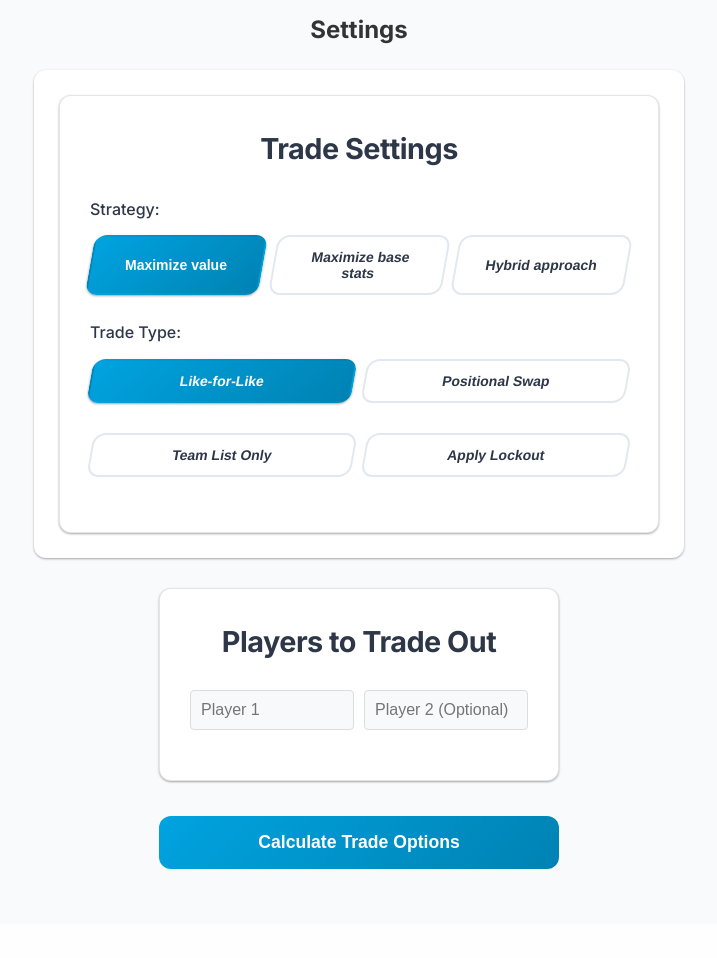
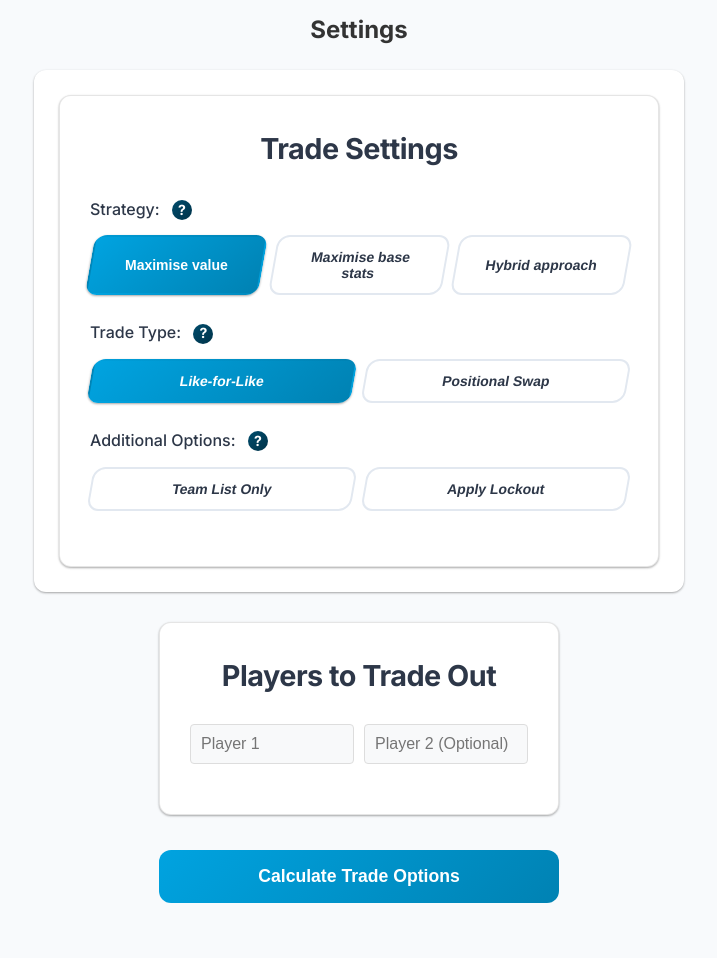
Before and after one commit to rrit5727/fantasy_calc_deployment, a Flask app: page / in a window 1280 px wide. Shown: the part 271-1229 px from the top of the page, without its empty margins (281-998 px from the left). Before the commit the page ends 1140 px from the top, so only its background shows below. Run offline with Flask 3, Linux system fonts and the light colour scheme; parts of the project's set-up code (start-up, migrations or seed data) failed here and were passed over; some libraries are stand-ins or nearby versions.

Commit message:
add tooltips

```diff
--- a/templates/index.html
+++ b/templates/index.html
@@ -481,6 +481,63 @@
                 color: white;
             }
         }
+
+        .tooltip-container {
+            position: relative;
+            display: inline-flex;
+            align-items: center;
+            margin-left: 8px;
+        }
+
+        .tooltip-trigger {
+            width: 20px;
+            height: 20px;
+            background: var(--secondary-gradient);
+            color: white;
+            border-radius: 50%;
+            display: flex;
+            align-items: center;
+            justify-content: center;
+            cursor: pointer;
+            font-size: 14px;
+            font-weight: bold;
+        }
+
+        .tooltip-text {
+            position: absolute;
+            left: 30px;
+            top: 50%;
+            transform: translateY(-50%);
+            background: var(--secondary-gradient);
+            color: white;
+            padding: 8px 12px;
+            border-radius: var(--border-radius);
+            font-size: 14px;
+            width: 250px;
+            visibility: hidden;
+            opacity: 0;
+            transition: opacity 0.3s ease;
+            z-index: 100;
+            box-shadow: var(--box-shadow);
+        }
+
+        .tooltip-container:hover .tooltip-text {
+            visibility: visible;
+            opacity: 1;
+        }
+
+        /* Mobile tooltip behavior */
+        @media (max-width: 768px) {
+            .tooltip-text {
+                display: none;
+            }
+
+            .tooltip-container:active .tooltip-text {
+                display: block;
+                visibility: visible;
+                opacity: 1;
+            }
+        }
     </style>
     <!-- Hotjar Tracking Code -->
     <script>
@@ -509,23 +566,37 @@
                 <div class="panel">
                     <div class="panel-title">Trade Settings</div>
 
-                    <!-- Strategy selection block: Updated the button classes -->
+                    <!-- Strategy selection block -->
                     <div class="form-group strategy-group">
-                        <label>Strategy:</label>
+                        <label>Strategy:
+                            <div class="tooltip-container">
+                                <div class="tooltip-trigger">?</div>
+                                <div class="tooltip-text">
+                                    Choose how to optimise your trades: 'Maximise value' recommends players whose base stats exceed what they are priced at, 'Maximise base stats' prioritizes players with the highest base stats, while 'Hybrid approach' recommends a value pick and a high base stats player.
+                                </div>
+                            </div>
+                        </label>
                         <div class="button-row button-row-3">
                             <button type="button" class="setting-box selected" data-strategy="1">
-                                <span>Maximize value</span>
+                                <span>Maximise value</span>
                             </button>
-                            <button type="button" class="setting-box" data-strategy="2">Maximize base stats</button>
+                            <button type="button" class="setting-box" data-strategy="2">Maximise base stats</button>
                             <button type="button" class="setting-box" data-strategy="3">Hybrid approach</button>
                         </div>
                         <!-- Hidden input to store selected strategy -->
                         <input type="hidden" id="strategy" name="strategy" value="1">
                     </div>
 
-                    <!-- Trade type selection block: Updated the button classes -->
+                    <!-- Trade type selection block -->
                     <div class="form-group trade-type-group">
-                        <label>Trade Type:</label>
+                        <label>Trade Type:
+                            <div class="tooltip-container">
+                                <div class="tooltip-trigger">?</div>
+                                <div class="tooltip-text">
+                                    Like-for-Like maintains the same positions as traded out players, while Positional Swap allows trading across different positions.
+                                </div>
+                            </div>
+                        </label>
                         <div class="button-row button-row-2">
                             <button type="button" class="setting-box selected" data-type="likeForLike">Like-for-Like</button>
                             <button type="button" class="setting-box" data-type="positionalSwap">Positional Swap</button>
@@ -534,9 +605,16 @@
                         <input type="hidden" id="tradeType" name="tradeType" value="likeForLike">
                     </div>
 
-                    <!-- Position Selection for Positional Swap (moved to the bottom of this panel) -->
+                    <!-- Position Selection for Positional Swap -->
                     <div id="positionSelection" style="display: none;">
-                      <label for="positions">Select Positions for Swap:</label>
+                        <label for="positions">Select Positions for Swap:
+                            <div class="tooltip-container">
+                                <div class="tooltip-trigger">?</div>
+                                <div class="tooltip-text">
+                                  Selecting all positions recommends the best players across all positions. When 2 postions are selected, suggested players will cover both positions selected.
+                                </div>
+                            </div>
+                        </label>
                         <select id="positions" name="positions" multiple>
                             <option value="HOK">HOK</option>
                             <option value="HLF">HLF</option>
@@ -547,8 +625,16 @@
                         </select>
                     </div>
 
-                    <!-- Additional options block: Updated the button classes -->
+                    <!-- Additional options block -->
                     <div class="form-group additional-options-group">
+                        <label>Additional Options:
+                            <div class="tooltip-container">
+                                <div class="tooltip-trigger">?</div>
+                                <div class="tooltip-text">
+                                    Team List Only restricts suggested players to those named in current team lists. Apply Lockout resticts suggested players to those yet to play in the current round.
+                                </div>
+                            </div>
+                        </label>
                         <div class="button-row button-row-2">
                             <button type="button" class="setting-box button-inactive" id="teamListOnly">Team List Only</button>
                             <button type="button" class="setting-box button-inactive" id="applyLockoutBtn">Apply Lockout</button>
```
Lines whose indentation alone changed are shown as unchanged.
